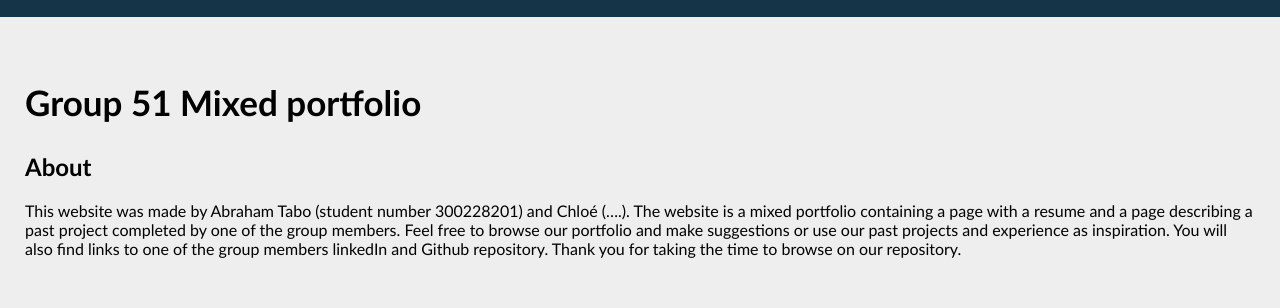
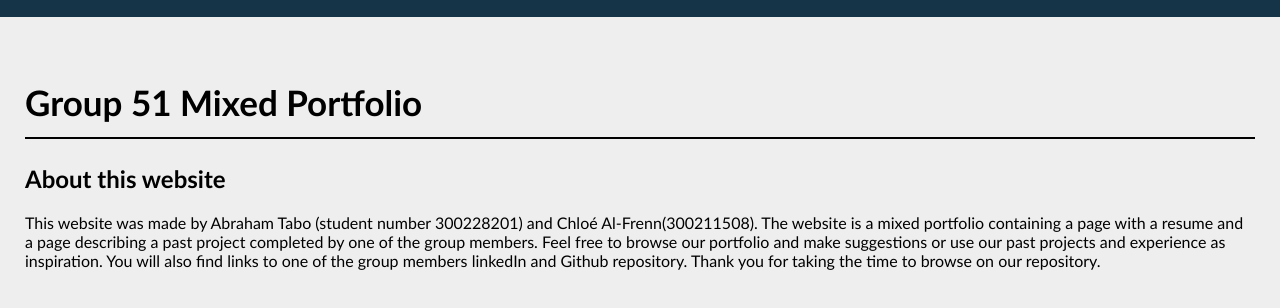
Before and after one commit to ChloeAlFrenn/portfolio_CSI3140, a plain HTML site: page public/index.html in a window 1280 px wide. Shown: the part 92-400 px from the top of the page. Drawn offline with Linux system fonts and the light colour scheme.

Commit message:
Added my information in the about page

```diff
--- a/public/index.html
+++ b/public/index.html
@@ -19,9 +19,10 @@
       </nav>
     </header>
     <section id="resume_body">
-      <h1 >Group 51 Mixed portfolio</h1>
-      <h2>About</h2>
-      <p>This website was made by Abraham Tabo (student number 300228201) and Chloé (….). The website is a mixed portfolio containing a page with a resume and a page describing a past project completed by one of the group members. Feel free to browse our portfolio and make suggestions or use our past projects and experience as inspiration. You will also find links to one of the group members linkedIn and Github repository. Thank you for taking the time to browse on our repository. </p>
+      <h1 >Group 51 Mixed Portfolio</h1>
+      <hr>
+      <h2>About this website</h2>
+      <p>This website was made by Abraham Tabo (student number 300228201) and Chloé Al-Frenn(300211508). The website is a mixed portfolio containing a page with a resume and a page describing a past project completed by one of the group members. Feel free to browse our portfolio and make suggestions or use our past projects and experience as inspiration. You will also find links to one of the group members linkedIn and Github repository. Thank you for taking the time to browse on our repository. </p>
     </section>
 
   </body>
```
